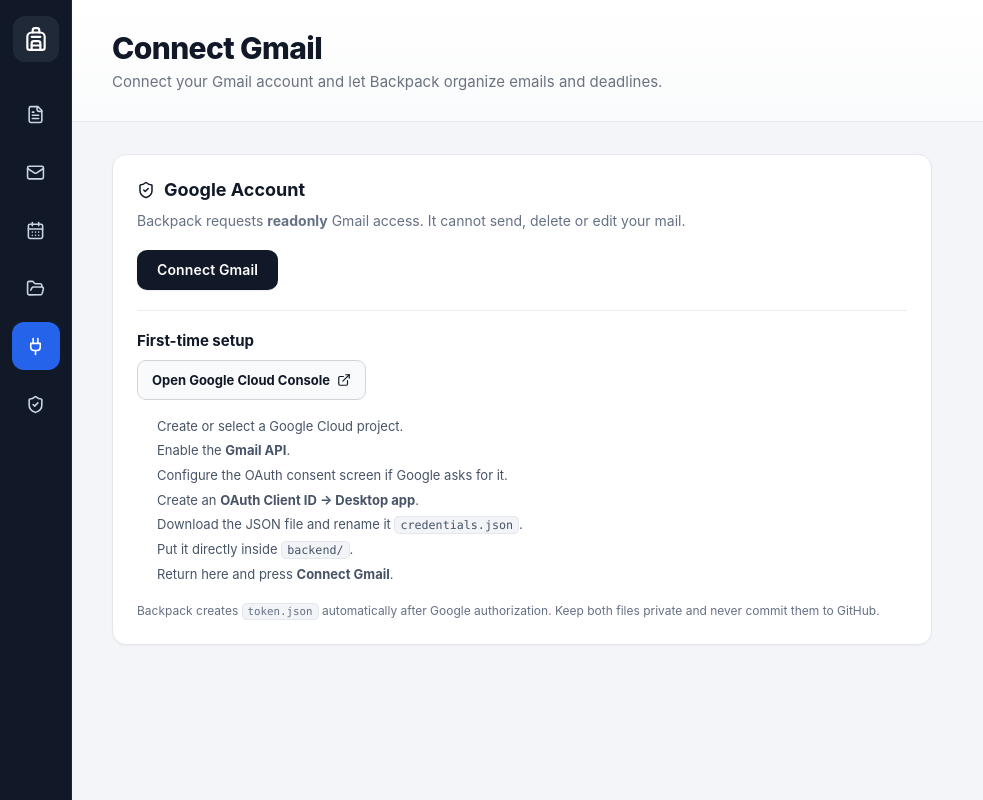
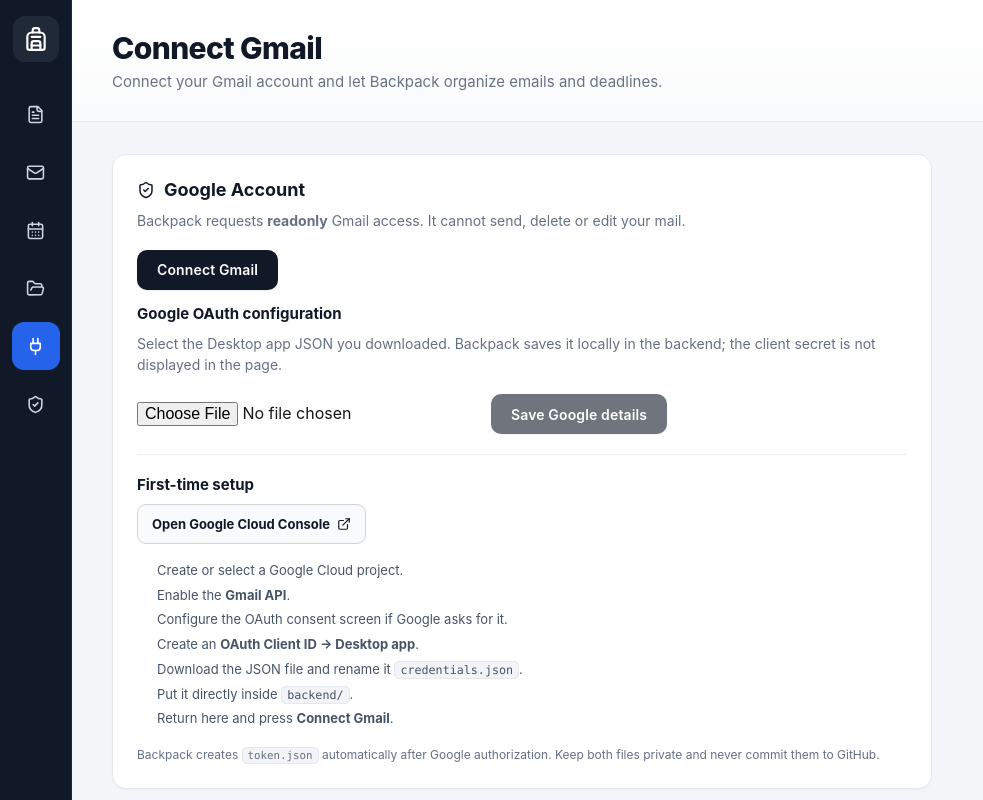
Before and after one commit to sumanthreddy-007/Backpack, a React (Vite) app in the folder frontend/: page /connect in a window 1280 px wide. Shown: the whole page, without its empty margins (0-983 px from the left). Built offline with nearby package versions, Linux system fonts and the light colour scheme.

Commit message:
Add Gmail OAuth configuration upload to Connect page

```diff
--- a/frontend/src/pages/Connect.jsx
+++ b/frontend/src/pages/Connect.jsx
@@ -1,4 +1,4 @@
-import { useState } from "react";
+import { useRef, useState } from "react";
 import axios from "axios";
 import { ExternalLink, RefreshCw, ShieldCheck } from "lucide-react";
 
@@ -9,6 +9,33 @@ function Connect() {
   const [loading, setLoading] = useState(false);
   const [message, setMessage] = useState("");
   const [messageType, setMessageType] = useState("");
+  const [credentialsFile, setCredentialsFile] = useState(null);
+  const [uploading, setUploading] = useState(false);
+  const fileInput = useRef(null);
+
+  const uploadCredentials = async () => {
+    if (!credentialsFile) {
+      setMessage("Choose the OAuth Desktop app JSON file first.");
+      setMessageType("error");
+      return;
+    }
+    const form = new FormData();
+    form.append("file", credentialsFile);
+    setUploading(true);
+    setMessage("");
+    try {
+      const res = await axios.post(`${API}/gmail-credentials`, form, { timeout: 15000 });
+      setMessage(res.data.message);
+      setMessageType("success");
+      setCredentialsFile(null);
+      if (fileInput.current) fileInput.current.value = "";
+    } catch (error) {
+      setMessage(error?.response?.data?.detail || "Could not save the OAuth configuration.");
+      setMessageType("error");
+    } finally {
+      setUploading(false);
+    }
+  };
 
   const connectGmail = async () => {
     setLoading(true);
@@ -62,7 +89,7 @@ function Connect() {
           <p className="connect-description">Backpack requests <strong>readonly</strong> Gmail access. It cannot send, delete or edit your mail.</p>
 
           <div className="connect-actions">
-            <button className="page-btn connect-primary" onClick={connectGmail} disabled={loading}>
+            <button className="page-btn connect-primary" onClick={connectGmail} disabled={loading || uploading}>
               {loading ? "Waiting for Google..." : profile ? "Refresh connection" : "Connect Gmail"}
             </button>
             {profile && (
@@ -73,6 +100,17 @@ function Connect() {
           </div>
 
           {message && <div className={`connect-message ${messageType}`}>{message}</div>}
+
+          <div className="oauth-upload">
+            <div className="setup-heading">Google OAuth configuration</div>
+            <p className="connect-description">Select the Desktop app JSON you downloaded. Backpack saves it locally in the backend; the client secret is not displayed in the page.</p>
+            <div className="connect-actions">
+              <input ref={fileInput} type="file" accept=".json,application/json" onChange={(event) => setCredentialsFile(event.target.files?.[0] || null)} aria-label="Choose Google OAuth client JSON" />
+              <button type="button" className="page-btn connect-primary" onClick={uploadCredentials} disabled={!credentialsFile || uploading}>
+                {uploading ? "Saving configuration…" : "Save Google details"}
+              </button>
+            </div>
+          </div>
 
           <div className="setup-guide">
             <div className="setup-heading">First-time setup</div>
```
